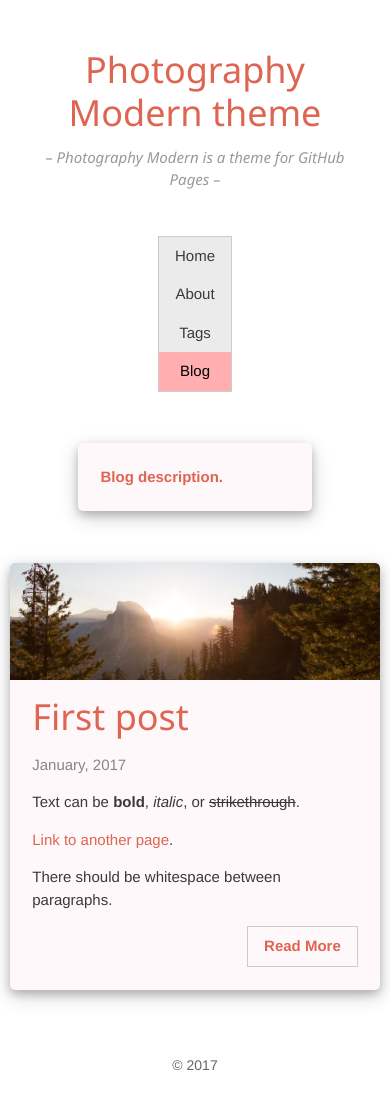
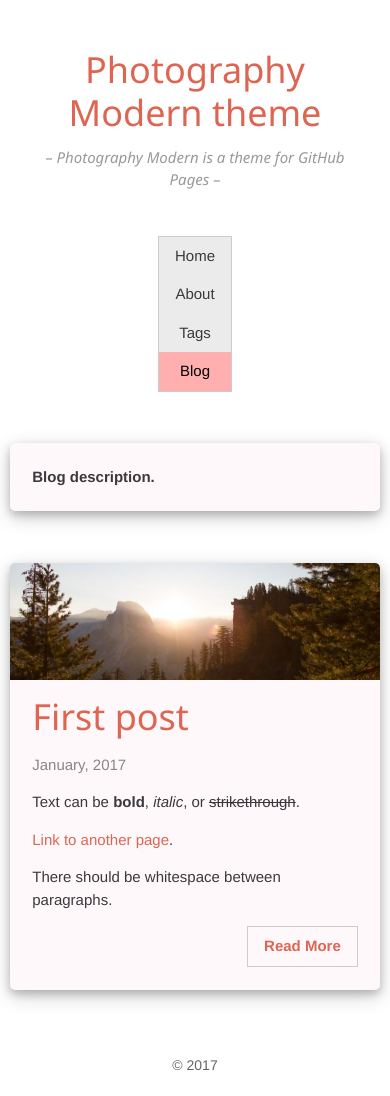
Before and after one commit to s110b/feng, a Jekyll site: the page built from blog/index.html, in a window 390 px wide. Built offline with Jekyll 4.4.1, drawn with Linux system fonts in a browser that asks for light colours; the list of posts is cut into pages by our own code.

Commit message:
fix blog_dwscription

```diff
--- a/_includes/blog_description.html
+++ b/_includes/blog_description.html
@@ -1,3 +1,3 @@
 <div class="blog_description">
-  <font color="#de6551"><b>{{ site.blog_description }}</b></font>
+  <b>{{ site.blog_description }}</b>
 </div>
--- a/_sass/jekyll-theme-modern.scss
+++ b/_sass/jekyll-theme-modern.scss
@@ -205,7 +205,7 @@ a:hover + .card_content .card_caption {
 }
 
 @media only screen and (max-width: 980px) {
-	.cards, .page, .post {
+	.cards, .page, .post, .blog_description {
 		width: 95%;
 	}
 	.card {
@@ -223,7 +223,7 @@ a:hover + .card_content .card_caption {
 }
 
 @media only screen and (max-width: 580px) {
-	.cards, .page, .post {
+	.cards, .page, .post, .blog_description {
 		width: 95%;
 	}
 	.card {
```
